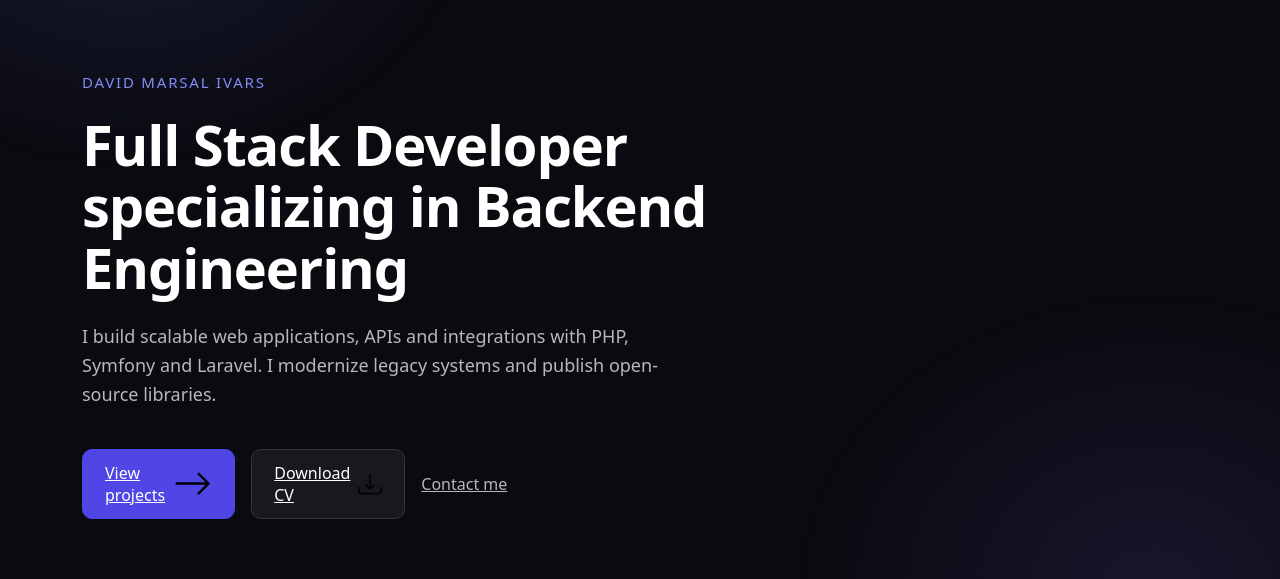
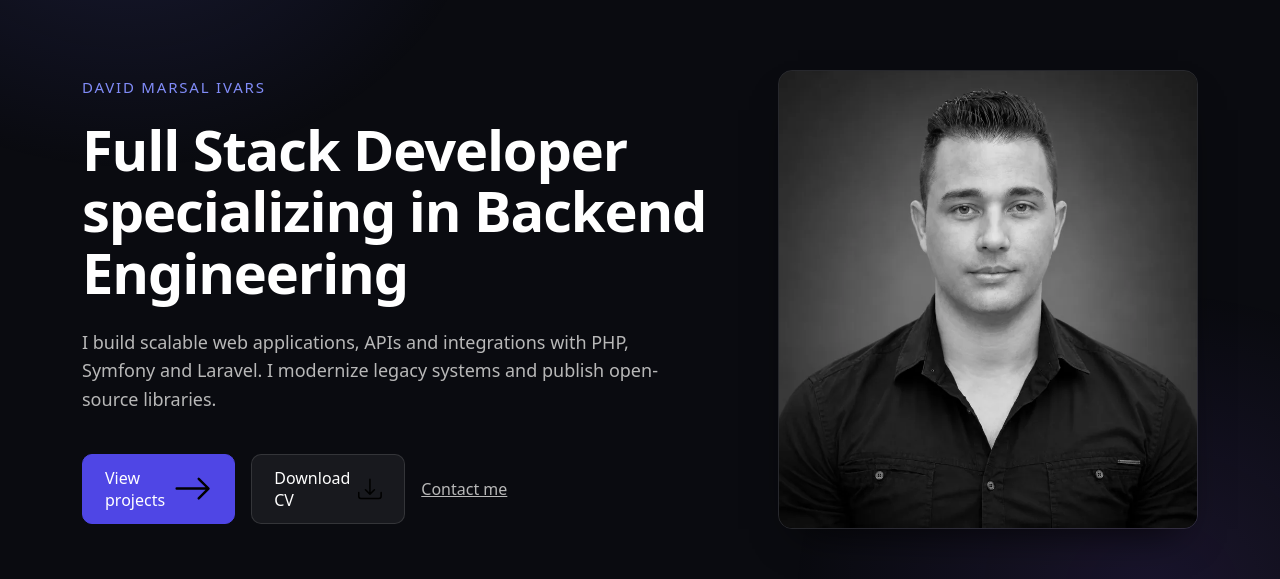
Before and after one commit to dmarsal90/react-portfolio, a React (Vite) app: page / in a window 1280 px wide. Shown: the part 130-709 px from the top of the page. Built offline with nearby package versions, Linux system fonts and the light colour scheme; no server answers.

Commit message:
feat: add the black and white portrait to the hero

```diff
--- a/src/App.css
+++ b/src/App.css
@@ -671,6 +671,7 @@ a:focus-visible, button:focus-visible, summary:focus-visible, input:focus-visibl
   padding: 12px 22px;
   border-radius: 10px;
   color: #fff;
+  text-decoration: none;
   font-size: 16px;
   font-weight: 500;
   transition: 0.2s ease-in-out;
@@ -685,6 +686,20 @@ a:focus-visible, button:focus-visible, summary:focus-visible, input:focus-visibl
   text-decoration: underline;
 }
 .hero-link:hover { color: #fff; }
+
+.hero-portrait {
+  display: block;
+  width: 100%;
+  max-width: 420px;
+  height: auto;
+  margin: 48px auto 0;
+  border-radius: var(--radius);
+  border: 1px solid var(--glass-border);
+  box-shadow: var(--glass-shadow);
+}
+@media (min-width: 992px) {
+  .hero-portrait { margin: 0 0 0 auto; }
+}
 
 /************ Case studies ************/
 .proj-badge {
--- a/src/i18n/de.json
+++ b/src/i18n/de.json
@@ -19,7 +19,8 @@
     "title": "Full-Stack-Entwickler mit Schwerpunkt Backend-Engineering",
     "text": "Ich entwickle skalierbare Webanwendungen, APIs und Integrationen mit PHP, Symfony und Laravel. Ich modernisiere Legacy-Systeme und veröffentliche Open-Source-Bibliotheken.",
     "viewProjects": "Projekte ansehen",
-    "contact": "Kontakt aufnehmen"
+    "contact": "Kontakt aufnehmen",
+    "photoAlt": "Porträt von David Marsal Ivars"
   },
   "projects": {
     "title": "Ausgewählte Projekte",
--- a/src/i18n/en.json
+++ b/src/i18n/en.json
@@ -19,7 +19,8 @@
     "title": "Full Stack Developer specializing in Backend Engineering",
     "text": "I build scalable web applications, APIs and integrations with PHP, Symfony and Laravel. I modernize legacy systems and publish open-source libraries.",
     "viewProjects": "View projects",
-    "contact": "Contact me"
+    "contact": "Contact me",
+    "photoAlt": "Portrait of David Marsal Ivars"
   },
   "projects": {
     "title": "Selected projects",
--- a/src/i18n/es.json
+++ b/src/i18n/es.json
@@ -19,7 +19,8 @@
     "title": "Desarrollador Full Stack especializado en Ingeniería Backend",
     "text": "Construyo aplicaciones web escalables, APIs e integraciones con PHP, Symfony y Laravel. Modernizo sistemas legacy y publico librerías de código abierto.",
     "viewProjects": "Ver proyectos",
-    "contact": "Contáctame"
+    "contact": "Contáctame",
+    "photoAlt": "Retrato de David Marsal Ivars"
   },
   "projects": {
     "title": "Proyectos destacados",
--- a/src/i18n/fr.json
+++ b/src/i18n/fr.json
@@ -19,7 +19,8 @@
     "title": "Développeur Full Stack spécialisé en Ingénierie Backend",
     "text": "Je conçois des applications web évolutives, des API et des intégrations avec PHP, Symfony et Laravel. Je modernise des systèmes legacy et je publie des bibliothèques open source.",
     "viewProjects": "Voir les projets",
-    "contact": "Me contacter"
+    "contact": "Me contacter",
+    "photoAlt": "Portrait de David Marsal Ivars"
   },
   "projects": {
     "title": "Projets à la une",
--- a/src/i18n/it.json
+++ b/src/i18n/it.json
@@ -19,7 +19,8 @@
     "title": "Sviluppatore Full Stack specializzato in Ingegneria Backend",
     "text": "Realizzo applicazioni web scalabili, API e integrazioni con PHP, Symfony e Laravel. Modernizzo sistemi legacy e pubblico librerie open source.",
     "viewProjects": "Vedi i progetti",
-    "contact": "Contattami"
+    "contact": "Contattami",
+    "photoAlt": "Ritratto di David Marsal Ivars"
   },
   "projects": {
     "title": "Progetti in evidenza",
--- a/src/i18n/pt.json
+++ b/src/i18n/pt.json
@@ -19,7 +19,8 @@
     "title": "Desenvolvedor Full Stack especializado em Engenharia Backend",
     "text": "Construo aplicações web escaláveis, APIs e integrações com PHP, Symfony e Laravel. Modernizo sistemas legados e publico bibliotecas de código aberto.",
     "viewProjects": "Ver projetos",
-    "contact": "Contacte-me"
+    "contact": "Contacte-me",
+    "photoAlt": "Retrato de David Marsal Ivars"
   },
   "projects": {
     "title": "Projetos em destaque",
--- a/src/sections/Hero.jsx
+++ b/src/sections/Hero.jsx
@@ -1,5 +1,6 @@
 import { Container, Row, Col } from "react-bootstrap";
 import { ArrowRight, Download } from "react-bootstrap-icons";
+import portrait from "../assets/img/portrait.webp";
 import TrackVisibility from "../components/TrackVisibility";
 import { useI18n } from "../i18n";
 
@@ -9,7 +10,7 @@ export const Hero = () => {
     <section className="banner" id="home">
       <Container>
         <Row className="align-items-center">
-          <Col xs={12} lg={9} xl={8}>
+          <Col xs={12} lg={7}>
             <TrackVisibility>
               {({ isVisible }) =>
                 <div className={isVisible ? "animate__animated animate__fadeIn" : ""}>
@@ -24,6 +25,9 @@ export const Hero = () => {
                 </div>}
             </TrackVisibility>
           </Col>
+          <Col xs={12} lg={5} className="text-center text-lg-end">
+            <img className="hero-portrait" src={portrait} alt={t.hero.photoAlt} width="800" height="875" fetchPriority="high" />
+          </Col>
         </Row>
       </Container>
     </section>
```
Also changed, not shown: src/assets/img/portrait.webp (added).
